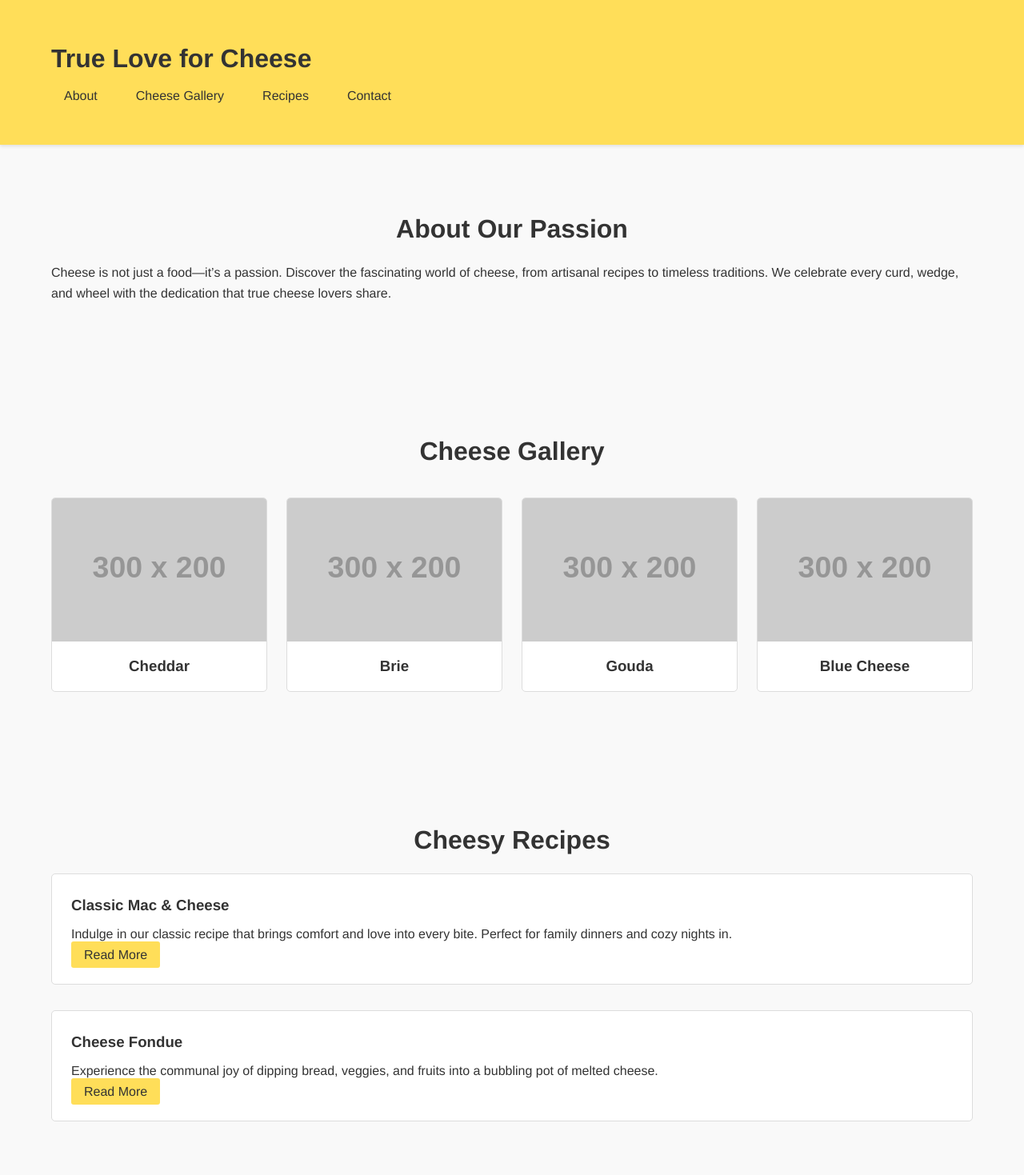
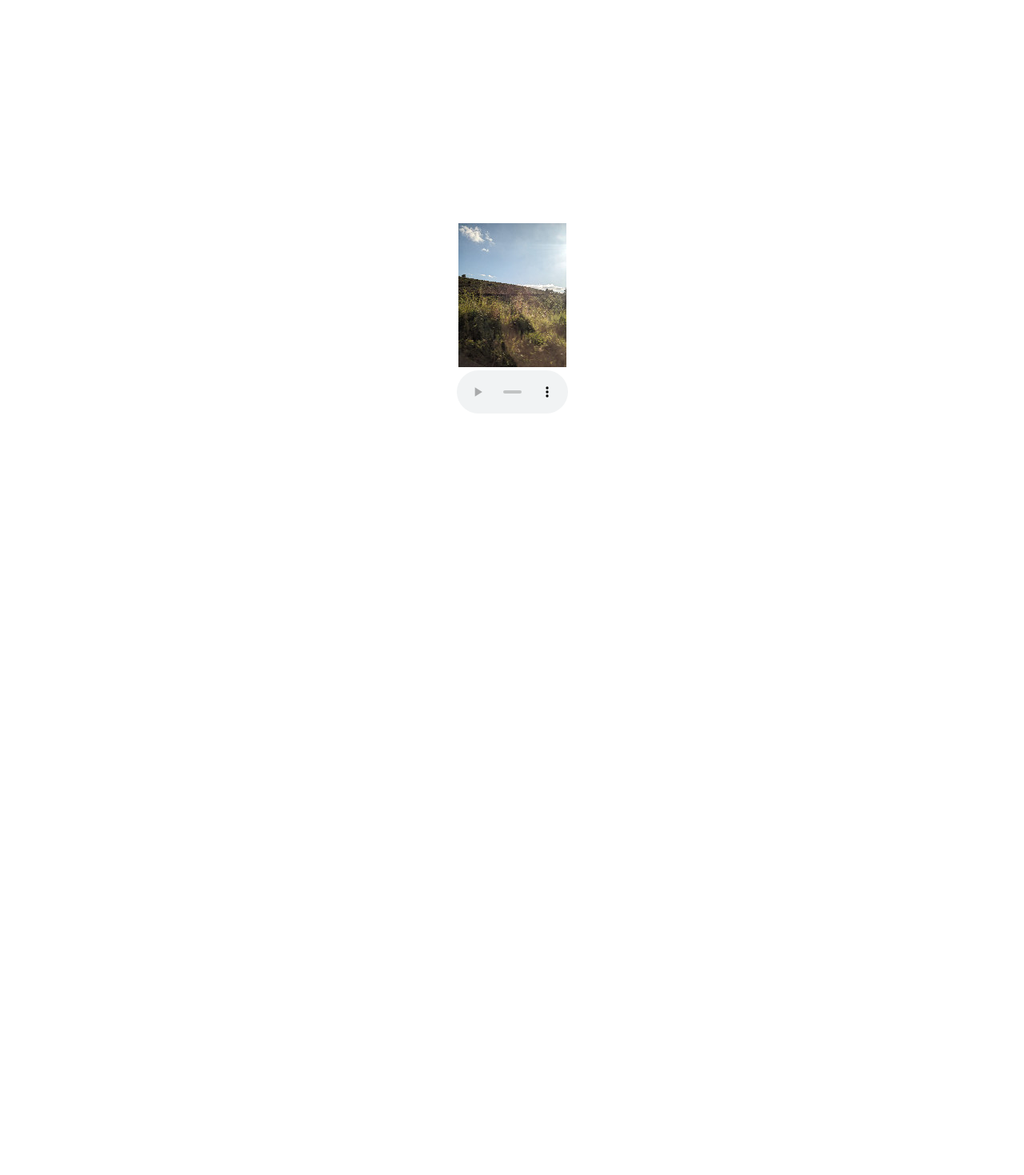
Before and after one commit to xivom/xivom.github.io, a plain HTML site: page index.html in a window 1280 px wide. Shown: the top 1469 px of the page at 80% size. After the commit the page ends 800 px from the top, so only its background shows below. Drawn offline with Linux system fonts and the light colour scheme; placeholder pictures from the web are drawn by us.

Commit message:
not cheese

```diff
--- a/index.html
+++ b/index.html
@@ -1,133 +1,39 @@
 <!DOCTYPE html>
-<html lang="en">
+<html>
 <head>
-  <!--
-    Title: True Love for Cheese
-    Description: A modern website celebrating the true love for cheese.
-    Author: Your Name or Company
-    Date: 2023-10
-  -->
-  <meta charset="UTF-8">
   <meta name="viewport" content="width=device-width, initial-scale=1.0">
-  <meta name="description" content="Discover the passion and true love for cheese in all its delicious forms.">
-  <title>True Love for Cheese</title>
-  <!-- Link to the external CSS file -->
-  <link rel="stylesheet" href="styles.css">
+  <title>xivom.isonline</title>
+  <link rel="icon" type="image/jpg" href="icon.jpg">
+  <style>
+    body {
+      margin: 0;
+      padding: 0;
+      height: 100vh;
+      display: flex;
+      justify-content: center;
+      align-items: center;
+    }
+    .container {
+      text-align: center;
+    }
+    img {
+      max-width: 100%;
+      height: auto;
+    }
+    audio {
+      width: 100%;
+    }
+  </style>
 </head>
 <body>
-  <!-- Header section with navigation -->
-  <header class="site-header">
-    <div class="container">
-      <h1 class="logo">True Love for Cheese</h1>
-      <nav class="site-nav">
-        <ul>
-          <li><a href="#about">About</a></li>
-          <li><a href="#gallery">Cheese Gallery</a></li>
-          <li><a href="#recipes">Recipes</a></li>
-          <li><a href="#contact">Contact</a></li>
-        </ul>
-      </nav>
-    </div>
-  </header>
-
-  <!-- Main content area -->
-  <main>
-    <!-- About section -->
-    <section id="about" class="section about">
-      <div class="container">
-        <h2>About Our Passion</h2>
-        <p>
-          Cheese is not just a food—it’s a passion. Discover the fascinating world of cheese, from artisanal recipes to timeless traditions. We celebrate every curd, wedge, and wheel with the dedication that true cheese lovers share.
-        </p>
-      </div>
-    </section>
-
-    <!-- Cheese Gallery section -->
-    <section id="gallery" class="section gallery">
-      <div class="container">
-        <h2>Cheese Gallery</h2>
-        <div class="gallery-grid">
-          <!-- Gallery Item 1 -->
-          <div class="gallery-item">
-            <img src="https://via.placeholder.com/300x200.png?text=Cheddar" alt="Cheddar Cheese">
-            <h3>Cheddar</h3>
-          </div>
-          <!-- Gallery Item 2 -->
-          <div class="gallery-item">
-            <img src="https://via.placeholder.com/300x200.png?text=Brie" alt="Brie Cheese">
-            <h3>Brie</h3>
-          </div>
-          <!-- Gallery Item 3 -->
-          <div class="gallery-item">
-            <img src="https://via.placeholder.com/300x200.png?text=Gouda" alt="Gouda Cheese">
-            <h3>Gouda</h3>
-          </div>
-          <!-- Gallery Item 4 -->
-          <div class="gallery-item">
-            <img src="https://via.placeholder.com/300x200.png?text=Blue+Cheese" alt="Blue Cheese">
-            <h3>Blue Cheese</h3>
-          </div>
-          <!-- Additional gallery items can be added similarly -->
-        </div>
-      </div>
-    </section>
-
-    <!-- Recipes section -->
-    <section id="recipes" class="section recipes">
-      <div class="container">
-        <h2>Cheesy Recipes</h2>
-        <article class="recipe">
-          <h3>Classic Mac &amp; Cheese</h3>
-          <p>
-            Indulge in our classic recipe that brings comfort and love into every bite. Perfect for family dinners and cozy nights in.
-          </p>
-          <!-- You can include a link to a detailed recipe page -->
-          <a href="#" class="btn">Read More</a>
-        </article>
-
-        <article class="recipe">
-          <h3>Cheese Fondue</h3>
-          <p>
-            Experience the communal joy of dipping bread, veggies, and fruits into a bubbling pot of melted cheese.
-          </p>
-          <a href="#" class="btn">Read More</a>
-        </article>
-      </div>
-    </section>
-
-    <!-- Contact section -->
-    <section id="contact" class="section contact">
-      <div class="container">
-        <h2>Contact Us</h2>
-        <p>Have a cheesy idea or want to share your passion for cheese? We'd love to connect!</p>
-        <form id="contact-form">
-          <div class="form-group">
-            <label for="name">Name:</label>
-            <input type="text" id="name" name="name" placeholder="Your full name" required>
-          </div>
-          <div class="form-group">
-            <label for="email">Email:</label>
-            <input type="email" id="email" name="email" placeholder="Your email address" required>
-          </div>
-          <div class="form-group">
-            <label for="message">Message:</label>
-            <textarea id="message" name="message" rows="5" placeholder="Your message..." required></textarea>
-          </div>
-          <button type="submit" class="btn">Send Message</button>
-        </form>
-      </div>
-    </section>
-  </main>
-
-  <!-- Footer section -->
-  <footer class="site-footer">
-    <div class="container">
-      <p>&copy; 2023 True Love for Cheese. All rights reserved.</p>
-    </div>
-  </footer>
-
-  <!-- Script section -->
-  <!-- Linking to external JavaScript for interactive features -->
-  <script src="scripts.js"></script>
+  <div class="container">
+    <a href="https://xivom.bandcamp.com">
+      <img src="image.jpg" alt="ir para meu bandcamp">
+    </a>
+    <audio controls>
+      <source src="lindo.flac" type="audio/flac">
+      tocar lindo ui 🫦
+    </audio>
+  </div>
 </body>
 </html>
--- a/scripts.js
+++ /dev/null
@@ -1,39 +0,0 @@
-/*
-  File: scripts.js
-  Description: JavaScript for interactivity in the True Love for Cheese website.
-  Author: Your Name or Company
-*/
-
-/**
- * Example JavaScript: Smooth scrolling to anchor links.
- */
-document.addEventListener('DOMContentLoaded', function () {
-  // Select all links with hashes in the navigation
-  const links = document.querySelectorAll('.site-nav a');
-
-  // Add click event listener to each link
-  links.forEach(link => {
-    link.addEventListener('click', function (e) {
-      e.preventDefault();
-      const targetId = this.getAttribute('href').substring(1);
-      const targetSection = document.getElementById(targetId);
-
-      // If section exists, scroll smoothly to it.
-      if (targetSection) {
-        window.scrollTo({
-          top: targetSection.offsetTop - 70, // Adjust offset if header is fixed
-          behavior: 'smooth'
-        });
-      }
-    });
-  });
-
-  // Form submission handling example (using AJAX simulation)
-  const contactForm = document.getElementById('contact-form');
-  contactForm.addEventListener('submit', function (e) {
-    e.preventDefault();
-    // For a real-world scenario, you would add your AJAX request here.
-    alert('Thank you for your message! We will get back to you soon.');
-    contactForm.reset();
-  });
-});
--- a/styles.css
+++ /dev/null
@@ -1,178 +0,0 @@
-/*
-  File: styles.css
-  Description: Main stylesheet for True Love for Cheese website.
-  This CSS uses modern design techniques including Flexbox and Grid.
-  Author: Your Name or Company
-*/
-
-/* Reset some default styling */
-* {
-  margin: 0;
-  padding: 0;
-  box-sizing: border-box;
-}
-
-/* Base styles */
-body {
-  font-family: 'Helvetica Neue', Helvetica, Arial, sans-serif;
-  line-height: 1.6;
-  color: #333;
-  background-color: #f9f9f9;
-}
-
-/* Utility container to centrally align content */
-.container {
-  width: 90%;
-  max-width: 1200px;
-  margin: 0 auto;
-  padding: 2rem 0;
-}
-
-/* Header styles */
-.site-header {
-  background-color: #ffde59;
-  padding: 1rem 0;
-  box-shadow: 0 2px 4px rgba(0, 0, 0, 0.1);
-}
-
-.site-header .logo {
-  font-size: 2rem;
-  font-weight: bold;
-  color: #333;
-}
-
-.site-nav ul {
-  list-style-type: none;
-  display: flex;
-  gap: 1rem;
-  margin-top: 0.5rem;
-}
-
-.site-nav a {
-  text-decoration: none;
-  color: #333;
-  padding: 0.5rem 1rem;
-  transition: background-color 0.3s;
-}
-
-.site-nav a:hover {
-  background-color: #e0c04a;
-  border-radius: 5px;
-}
-
-/* Section styles */
-.section {
-  padding: 3rem 0;
-}
-
-.section h2 {
-  text-align: center;
-  margin-bottom: 1rem;
-  font-size: 2rem;
-}
-
-/* Gallery styles */
-.gallery-grid {
-  display: grid;
-  grid-template-columns: repeat(auto-fit, minmax(250px, 1fr));
-  gap: 1.5rem;
-  margin-top: 2rem;
-}
-
-.gallery-item {
-  background-color: #fff;
-  border: 1px solid #ddd;
-  border-radius: 5px;
-  overflow: hidden;
-  transition: transform 0.3s, box-shadow 0.3s;
-}
-
-.gallery-item:hover {
-  transform: translateY(-5px);
-  box-shadow: 0 4px 15px rgba(0, 0, 0, 0.1);
-}
-
-.gallery-item img {
-  width: 100%;
-  display: block;
-}
-
-.gallery-item h3 {
-  text-align: center;
-  padding: 1rem;
-}
-
-/* Recipes styles */
-.recipe {
-  background-color: #fff;
-  padding: 1.5rem;
-  margin-bottom: 2rem;
-  border-radius: 5px;
-  border: 1px solid #ddd;
-}
-
-.recipe h3 {
-  margin-bottom: 0.5rem;
-}
-
-.btn {
-  background-color: #ffde59;
-  color: #333;
-  padding: 0.5rem 1rem;
-  text-decoration: none;
-  border: none;
-  border-radius: 3px;
-  transition: background-color 0.3s;
-  cursor: pointer;
-}
-
-.btn:hover {
-  background-color: #e0c04a;
-}
-
-/* Contact form styles */
-form {
-  max-width: 600px;
-  margin: 0 auto;
-  background: #fff;
-  border: 1px solid #ddd;
-  padding: 1.5rem;
-  border-radius: 5px;
-}
-
-.form-group {
-  margin-bottom: 1rem;
-}
-
-.form-group label {
-  display: block;
-  margin-bottom: 0.5rem;
-}
-
-.form-group input,
-.form-group textarea {
-  width: 100%;
-  padding: 0.75rem;
-  border: 1px solid #ccc;
-  border-radius: 3px;
-}
-
-/* Footer styles */
-.site-footer {
-  background-color: #333;
-  color: #fff;
-  padding: 1rem 0;
-  text-align: center;
-}
-
-/* Responsive design: Adjust navigation for smaller screens */
-@media (max-width: 768px) {
-  .site-nav ul {
-    flex-direction: column;
-    align-items: center;
-  }
-
-  .gallery-grid {
-    grid-template-columns: 1fr;
-  }
-}
```
Also changed, not shown: icon.jpg (added), image.jpg (added).
